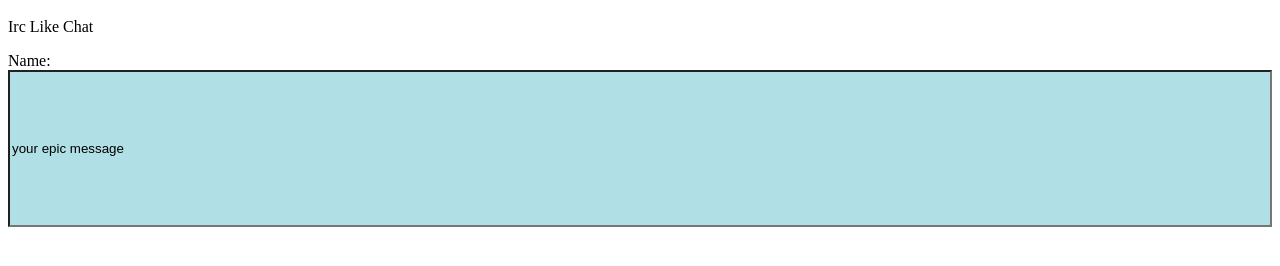
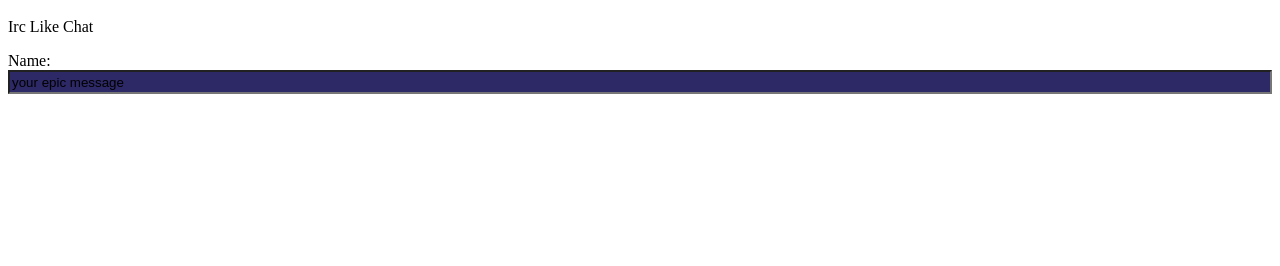
Before and after one commit to relayapp-chat/relay-web, a plain HTML site: page index.html in a window 1280 px wide. Shown: the part 48-314 px from the top of the page. Drawn offline with Linux system fonts and the light colour scheme.

Commit message:
nicer color

```diff
--- a/style.css
+++ b/style.css
@@ -1,5 +1,5 @@
 #myText {
-  height: 20%;
+  height: 3%;
   width: 100%;
-  background-color: powderblue;
+  background-color: #2d2866;
 }
```
